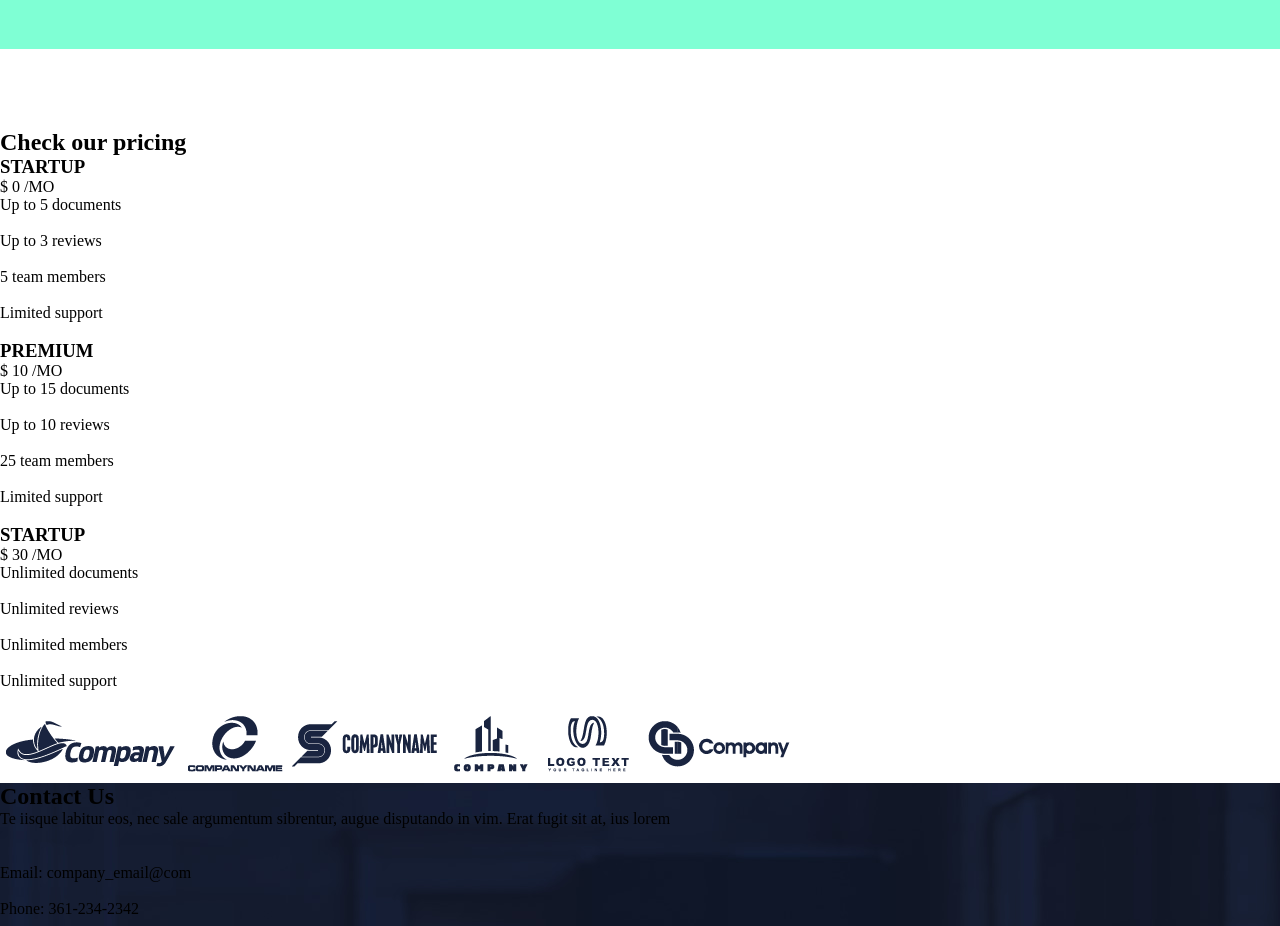
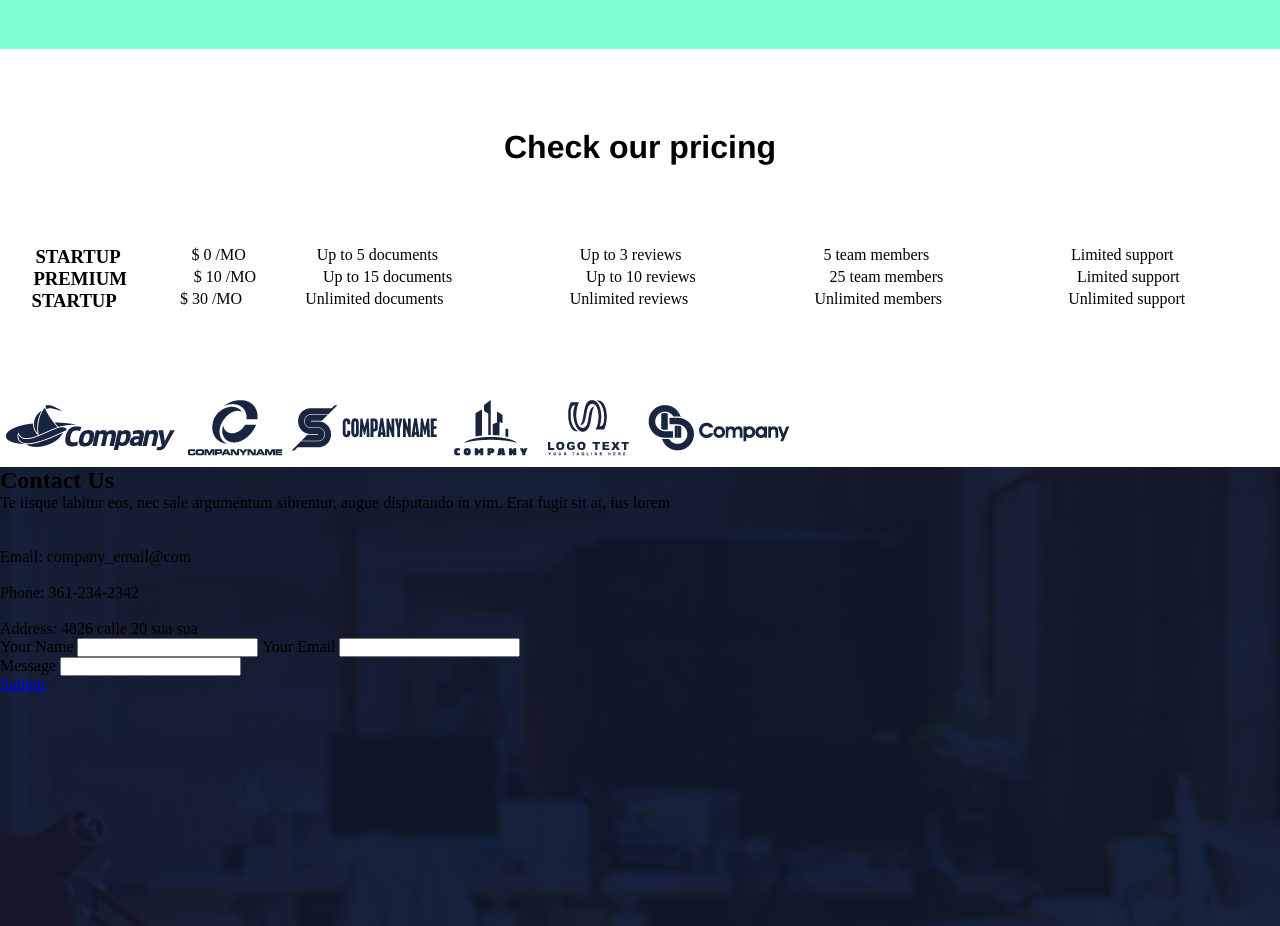
Before and after one commit to JEGonDev/Entregable2Edwin, a plain HTML site: page index.html in a window 1280 px wide. Shown: the part 1527-2453 px from the top of the page. Drawn offline with nearby package versions, Linux system fonts and the light colour scheme.

Commit message:
avance el lunes

```diff
--- a/style.css
+++ b/style.css
@@ -148,6 +148,31 @@ header {
     margin-top: 2rem;
 }
 
+.get-plan {
+    margin-top: 3rem;
+    margin-bottom: 5rem;
+}
+
+.title-plan > h2{
+    text-align: center;
+    font-size: xx-large;
+    font-family: 'Franklin Gothic Medium', 'Arial Narrow', Arial, sans-serif;
+    padding-bottom: 5rem;
+}
+
+.information-plan {
+    justify-content: space-around;
+    display: flex;
+}
+
+
+
+
+
+
+
+
+
 
 
 #backImage-contact {
@@ -161,6 +186,7 @@ header {
     height: 30rem;
 }
 
+
 footer {
 
 }
```
